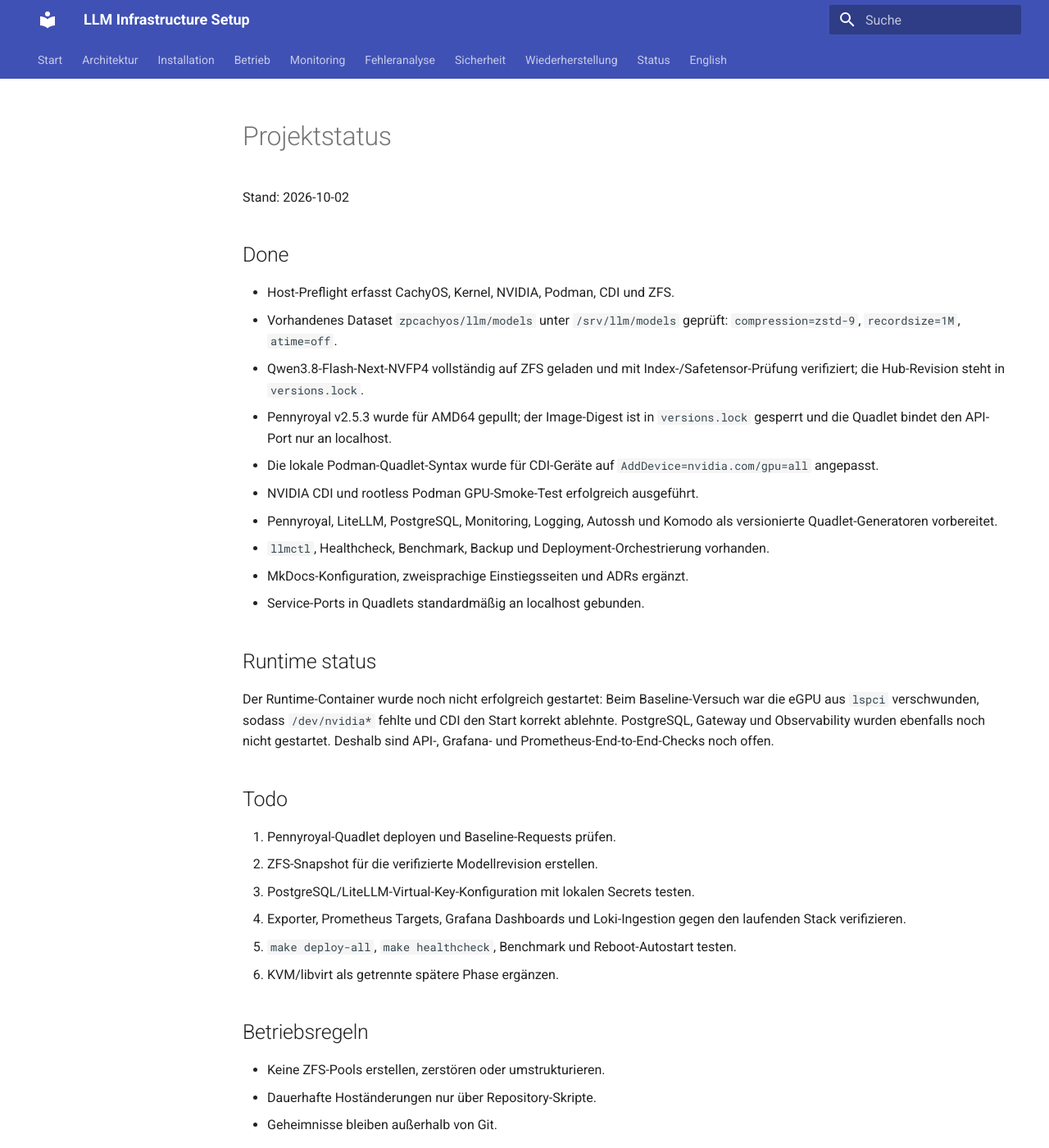
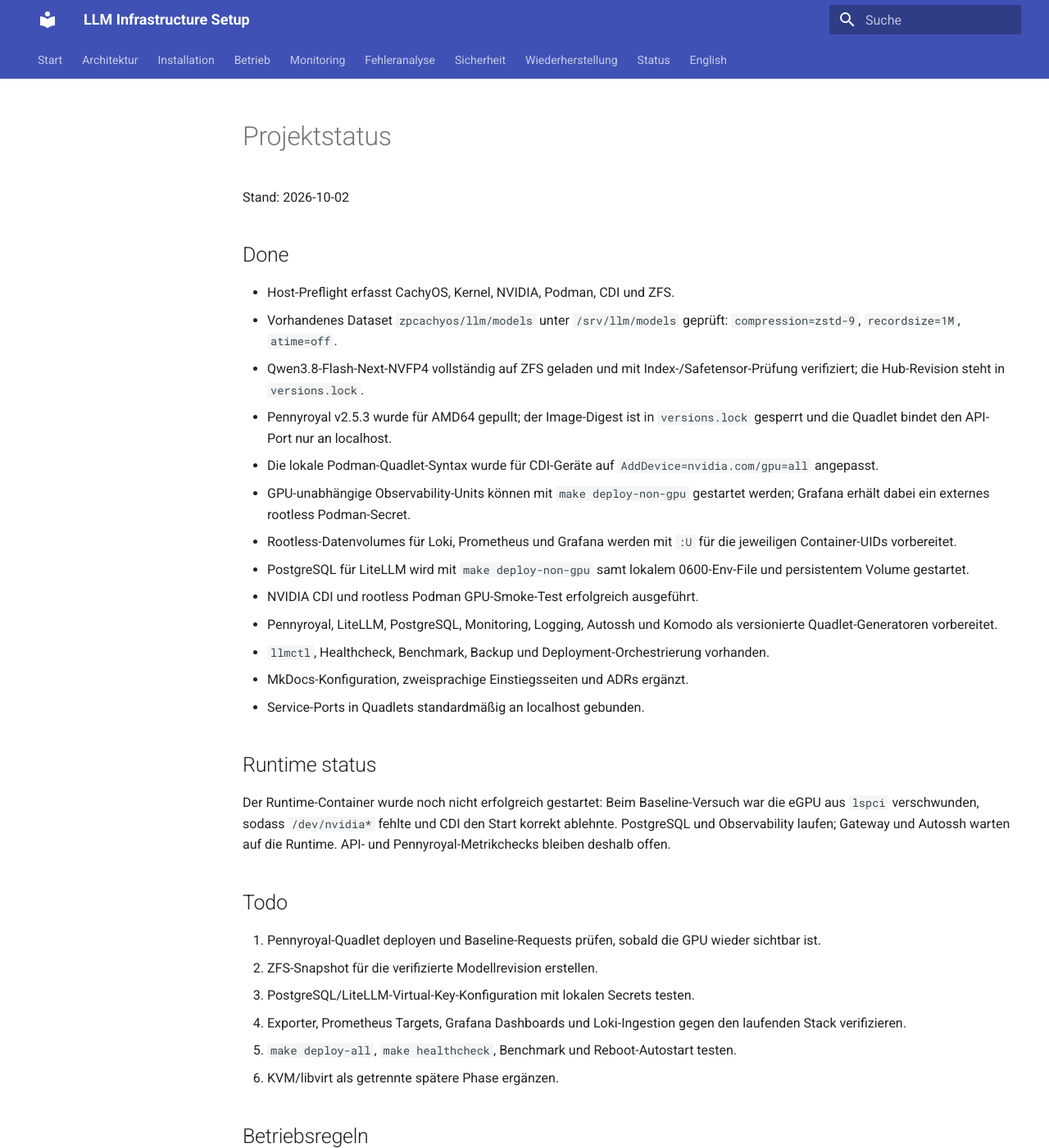
Before and after one commit to thomasdenk79-cyber/llm-infra-setup, an MkDocs documentation site: the page built from docs/STATUS.md, in a window 1280 px wide and 1400 px high. Shown: the whole window at 82% size. Built offline with MkDocs 1.6.1 and Material for MkDocs 9.7.7, drawn with Linux system fonts in a browser that asks for light colours.

Commit message:
feat: deploy gpu independent services

```diff
--- a/docs/STATUS.md
+++ b/docs/STATUS.md
@@ -9,6 +9,9 @@
 - Qwen3.8-Flash-Next-NVFP4 vollständig auf ZFS geladen und mit Index-/Safetensor-Prüfung verifiziert; die Hub-Revision steht in `versions.lock`.
 - Pennyroyal v2.5.3 wurde für AMD64 gepullt; der Image-Digest ist in `versions.lock` gesperrt und die Quadlet bindet den API-Port nur an localhost.
 - Die lokale Podman-Quadlet-Syntax wurde für CDI-Geräte auf `AddDevice=nvidia.com/gpu=all` angepasst.
+- GPU-unabhängige Observability-Units können mit `make deploy-non-gpu` gestartet werden; Grafana erhält dabei ein externes rootless Podman-Secret.
+- Rootless-Datenvolumes für Loki, Prometheus und Grafana werden mit `:U` für die jeweiligen Container-UIDs vorbereitet.
+- PostgreSQL für LiteLLM wird mit `make deploy-non-gpu` samt lokalem 0600-Env-File und persistentem Volume gestartet.
 - NVIDIA CDI und rootless Podman GPU-Smoke-Test erfolgreich ausgeführt.
 - Pennyroyal, LiteLLM, PostgreSQL, Monitoring, Logging, Autossh und Komodo als versionierte Quadlet-Generatoren vorbereitet.
 - `llmctl`, Healthcheck, Benchmark, Backup und Deployment-Orchestrierung vorhanden.
@@ -17,11 +20,11 @@
 
 ## Runtime status
 
-Der Runtime-Container wurde noch nicht erfolgreich gestartet: Beim Baseline-Versuch war die eGPU aus `lspci` verschwunden, sodass `/dev/nvidia*` fehlte und CDI den Start korrekt ablehnte. PostgreSQL, Gateway und Observability wurden ebenfalls noch nicht gestartet. Deshalb sind API-, Grafana- und Prometheus-End-to-End-Checks noch offen.
+Der Runtime-Container wurde noch nicht erfolgreich gestartet: Beim Baseline-Versuch war die eGPU aus `lspci` verschwunden, sodass `/dev/nvidia*` fehlte und CDI den Start korrekt ablehnte. PostgreSQL und Observability laufen; Gateway und Autossh warten auf die Runtime. API- und Pennyroyal-Metrikchecks bleiben deshalb offen.
 
 ## Todo
 
-1. Pennyroyal-Quadlet deployen und Baseline-Requests prüfen.
+1. Pennyroyal-Quadlet deployen und Baseline-Requests prüfen, sobald die GPU wieder sichtbar ist.
 2. ZFS-Snapshot für die verifizierte Modellrevision erstellen.
 3. PostgreSQL/LiteLLM-Virtual-Key-Konfiguration mit lokalen Secrets testen.
 4. Exporter, Prometheus Targets, Grafana Dashboards und Loki-Ingestion gegen den laufenden Stack verifizieren.
```
Also changed, not shown: CHANGELOG.md (+3 -0 lines), docs/OPERATIONS.md (+8 -0 lines), docs/operations.md (+2 -0 lines), 8 other files.
